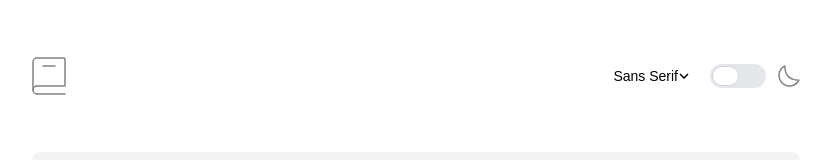
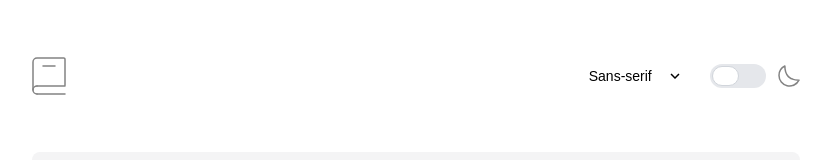
Before and after one commit to KingsleyAmankwah/dictionary-app, an Angular app: page / in a window 1280 px wide. Shown: the top 160 px of the page, without its empty margins (224-1054 px from the left). Built offline with nearby package versions, Linux system fonts and the light colour scheme.

Commit message:
Select font functionality

```diff
--- a/src/app/navbar/navbar.component.html
+++ b/src/app/navbar/navbar.component.html
@@ -26,11 +26,14 @@
   <div class="switchers flex">
     <label
       [ngClass]="{
-        'relative flex justify-around items-center w-full h-[56px] rounded-[5px] px-5 py-4 cursor-pointer': true,
+        'relative flex justify-around items-center w-[150px] h-[56px] rounded-[5px] px-5 py-4 cursor-pointer': true,
       }"
+      (click)="toggleFonts()"
     >
       <div>
-        <p class="text-[12px] md:text-[14px]">Sans Serif</p>
+        <p class="text-[12px] md:text-[14px]">
+          {{ selectedFont || "Sans-serif" }}
+        </p>
       </div>
 
       <div>
@@ -51,17 +54,18 @@
         </svg>
       </div>
 
-      @if (showFilters) {
+      @if (showFonts) {
       <div
-        class=""
         [ngClass]="{
           'absolute left-0 right-0 top-full z-10 mt-2 grid max-h-[195px] gap-[1px] overflow-hidden py-4 rounded-[5px]': true,
+          'bg-[#2B3844]': isDarkTheme,
+          'bg-zinc-100': !isDarkTheme
         }"
       >
         <ul class="flex flex-col space-y-3 pl-5">
-          <li>Sans Serif</li>
-          <li>Serif</li>
-          <li>Mono</li>
+          <li (click)="selectFont('Sans Serif')">Sans Serif</li>
+          <li (click)="selectFont('Serif')">Serif</li>
+          <li (click)="selectFont('Mono')">Mono</li>
         </ul>
       </div>
       }
```
